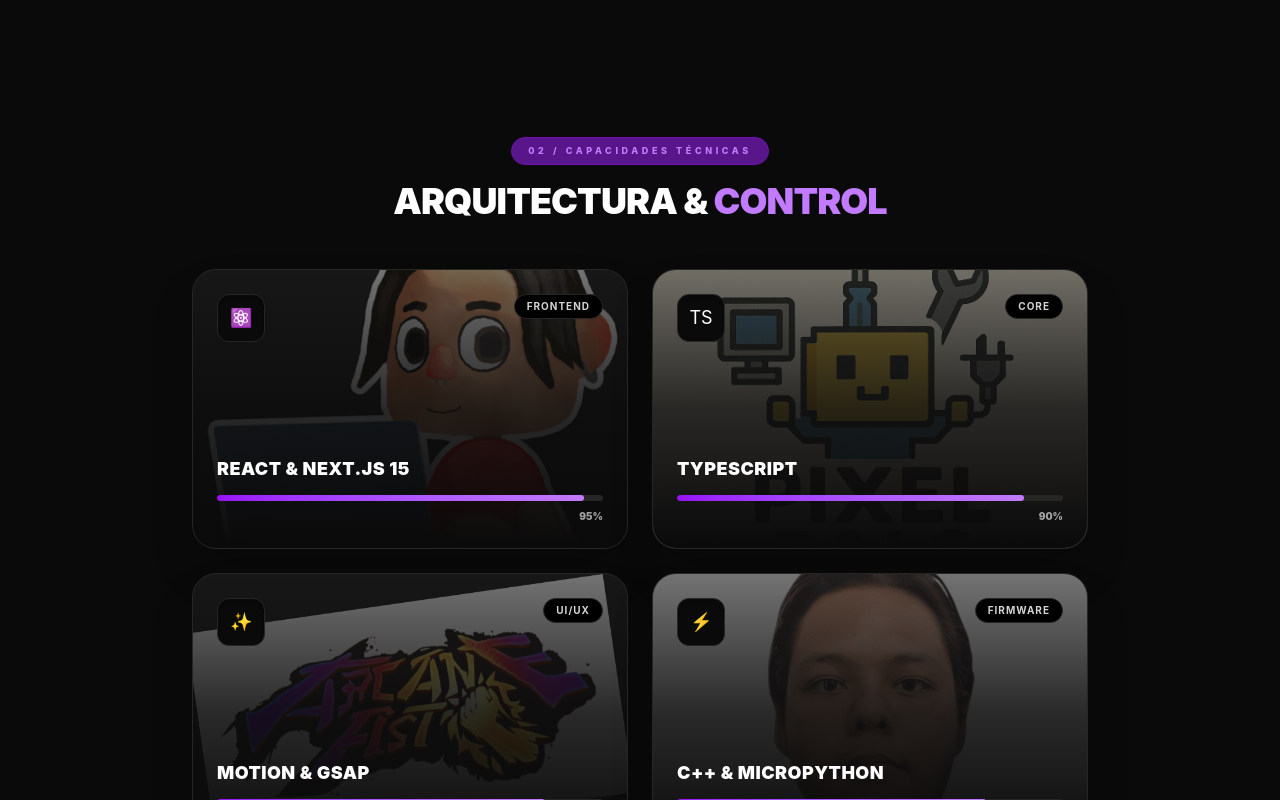
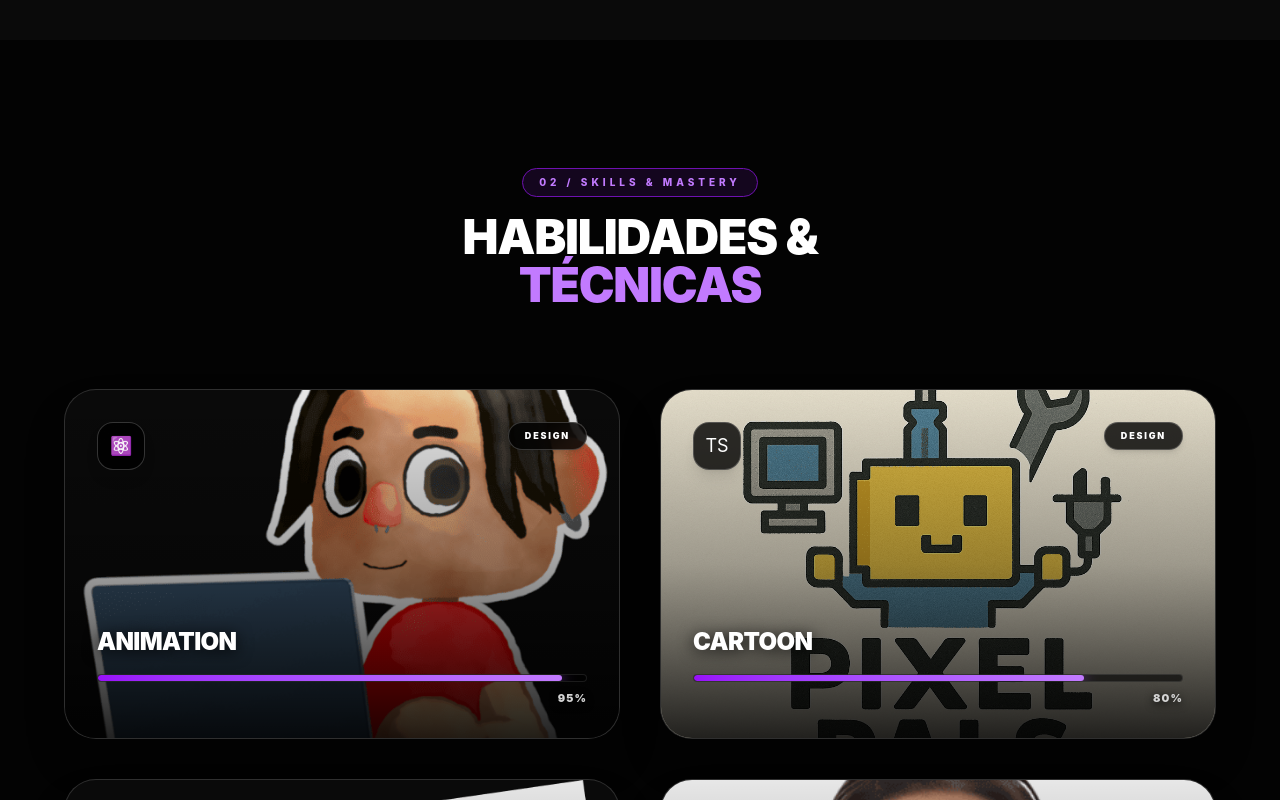
Before and after one commit to sentinel9999/LandingPage_Pedro, a Next.js app: page / in a window 1280 px wide. Shown: the part 1780-2580 px from the top of the page. Built offline with nearby package versions, Linux system fonts and the light colour scheme.

Commit message:
Correción a marco de habilidades

```diff
--- a/src/components/BentoCards.tsx
+++ b/src/components/BentoCards.tsx
@@ -5,10 +5,10 @@
 import Image from 'next/image';
 
 const skills = [
-  { name: 'React & Next.js 15', level: 95, cat: 'Frontend', icon: '⚛', image: '/img/image4.png' },
-  { name: 'TypeScript', level: 90, cat: 'Core', icon: 'TS', image: '/img/Logo.png' },
-  { name: 'Motion & GSAP', level: 85, cat: 'UI/UX', icon: '✨', image: '/img/Arcane.png' },
-  { name: 'C++ & MicroPython', level: 80, cat: 'Firmware', icon: '⚡', image: '/img/foto.png' },
+  { name: 'Animation', level: 95, cat: 'Design', icon: '⚛', image: '/img/image4.png' },
+  { name: 'Cartoon', level: 80, cat: 'Design', icon: 'TS', image: '/img/Logo.png' },
+  { name: 'Static image', level: 85, cat: 'Social media', icon: '✨', image: '/img/Arcane.png' },
+  { name: 'Photos', level: 70, cat: 'Photos', icon: '⚡', image: '/img/foto.png' },
 ];
 
 export default function BentoCards() {
@@ -17,70 +17,102 @@
     const x = (e.clientX - left - width / 2) / 25;
     const y = (e.clientY - top - height / 2) / 25;
     gsap.to(target.querySelector('.card-3d-target'), {
-      rotationY: x, rotationX: -y, ease: "power2.out", duration: 0.5
+      rotationY: x,
+      rotationX: -y,
+      ease: "power2.out",
+      duration: 0.5
     });
   };
 
   const handleMouseLeave = (target: HTMLElement) => {
     gsap.to(target.querySelector('.card-3d-target'), {
-      rotationY: 0, rotationX: 0, ease: "power3.out", duration: 1
+      rotationY: 0,
+      rotationX: 0,
+      ease: "power3.out",
+      duration: 1
     });
   };
 
   return (
-    <section id="capacidades" className="py-24 px-6 max-w-5xl mx-auto relative bg-neutral-950 text-white">
+    <section id="capacidades" className="py-32 px-6 max-w-7xl mx-auto relative bg-[#030303] text-white">
 
-      <div className="text-center max-w-xl mx-auto mb-12">
-        <span className="inline-block text-[9px] font-extrabold uppercase tracking-[0.4em] text-purple-400 px-4 py-1.5 rounded-full bg-purple-900 bg-opacity-20 border border-purple-800 mb-4">
-          02 / Capacidades Técnicas
+      {/* Encabezado */}
+      <div className="text-center max-w-xl mx-auto mb-20">
+        <span className="inline-block text-[10px] font-extrabold uppercase tracking-[0.4em] text-purple-400 px-4 py-1.5 rounded-full bg-purple-900/20 border border-purple-800 mb-4">
+          02 / Skills & Mastery
         </span>
-        <h2 className="text-3xl sm:text-4xl font-black uppercase tracking-tight">
-          Arquitectura & <span className="text-purple-400">Control</span>
+        <h2 className="text-4xl sm:text-5xl font-black uppercase tracking-tight">
+          Habilidades & <span className="text-purple-400">Técnicas</span>
         </h2>
       </div>
 
-      <div className="grid grid-cols-1 md:grid-cols-2 gap-6 max-w-4xl mx-auto">
+      {/* Grid con mayor separación (gap-10 en móvil, gap-12 en desktop) */}
+      <div className="grid grid-cols-1 md:grid-cols-2 gap-5 md:gap-10 max-w-6xl mx-auto">
         {skills.map((skill, index) => (
           <motion.div
             key={skill.name}
-            initial={{ opacity: 0, y: 20 }} whileInView={{ opacity: 1, y: 0 }} viewport={{ once: true, margin: "-50px" }}
-            transition={{ duration: 0.4, delay: index * 0.1 }}
+            initial={{ opacity: 0, y: 30 }}
+            whileInView={{ opacity: 1, y: 0 }}
+            viewport={{ once: true, margin: "-50px" }}
+            transition={{ duration: 0.5, delay: index * 0.1 }}
             onMouseMove={(e) => handleMouseMove(e, e.currentTarget)}
             onMouseLeave={(e) => handleMouseLeave(e.currentTarget)}
-            // 1. EL PADRE: Altura estricta y perspectiva fija. No tiene overflow hidden.
-            className="relative h-[280px] w-full [perspective:1000px] cursor-pointer group flex-none"
+            className="relative h-[320px] sm:h-[350px] w-full [perspective:1000px] cursor-pointer group flex-none"
           >
-            {/* 2. EL HIJO ANIMADO: Rota pero NO recorta. */}
+            {/* Contenedor 3D */}
             <div className="card-3d-target w-full h-full relative [transform-style:preserve-3d] will-change-transform">
 
-              {/* 3. EL CONTENEDOR DE RECORTE SEGURO: Aísla la imagen para que nunca se desborde */}
-              <div className="absolute inset-0 rounded-3xl overflow-hidden border border-neutral-800 bg-neutral-900 shadow-2xl [transform:translateZ(0)]">
+              {/* Contenedor de recorte */}
+              <div className="absolute inset-0 rounded-[2rem] overflow-hidden border border-white/15 bg-neutral-950 shadow-2xl [transform:translateZ(0)] transition-colors duration-500 group-hover:border-purple-500/50 group-hover:shadow-[0_0_40px_rgba(168,85,247,0.25)]">
+
+                {/* Imagen nítida con zoom */}
                 <Image
-                  src={skill.image} alt={skill.name} fill sizes="(max-width: 768px) 100vw, 50vw"
-                  className="object-cover opacity-40 group-hover:opacity-70 group-hover:scale-105 transition-transform duration-700"
+                  src={skill.image}
+                  alt={skill.name}
+                  fill
+                  sizes="(max-width: 768px) 100vw, 50vw"
+                  className="object-cover object-center opacity-90 group-hover:opacity-100 group-hover:scale-110 transition-all duration-700 ease-out"
                 />
 
-                <div className="absolute inset-0 bg-gradient-to-t from-neutral-950 via-neutral-950/70 to-transparent pointer-events-none" />
+                {/* Sombra suave solo en la base para proteger el texto */}
+                <div className="absolute inset-0 bg-gradient-to-t from-black/85 via-black/30 to-transparent pointer-events-none" />
 
-                <div className="absolute inset-0 p-6 flex flex-col justify-between z-20 pointer-events-none">
+                {/* Contenido */}
+                <div className="absolute inset-0 p-8 flex flex-col justify-between z-20 pointer-events-none">
+
+                  {/* Fila Superior */}
                   <div className="flex justify-between items-start">
-                    <div className="w-12 h-12 rounded-xl bg-neutral-950 border border-neutral-800 flex items-center justify-center text-lg shadow-inner">
+                    <div className="w-12 h-12 rounded-2xl bg-black/80 border border-white/20 backdrop-blur-md flex items-center justify-center text-lg shadow-lg group-hover:border-purple-500/60 transition-colors">
                       {skill.icon}
                     </div>
-                    <span className="text-[10px] font-bold uppercase tracking-widest text-neutral-300 px-3 py-1 rounded-full border border-neutral-800 bg-black bg-opacity-60 flex-none">
+                    <span className="text-[9px] font-black uppercase tracking-[0.2em] text-white px-4 py-1.5 rounded-full border border-white/20 bg-black/80 backdrop-blur-md flex-none shadow-md">
                       {skill.cat}
                     </span>
                   </div>
 
+                  {/* Fila Inferior: Título y Progreso */}
                   <div>
-                    <h3 className="text-lg font-black uppercase tracking-wide text-white mb-3">{skill.name}</h3>
-                    <div className="w-full h-1.5 bg-neutral-800 rounded-full overflow-hidden relative">
-                      <div style={{ width: `${skill.level}%` }} className="absolute top-0 left-0 h-full bg-gradient-to-r from-purple-600 to-purple-400 rounded-full transition-all duration-1000" />
+                    <h3 className="text-2xl font-black uppercase tracking-tight text-white mb-4 drop-shadow-[0_2px_8px_rgba(0,0,0,0.9)] group-hover:text-purple-300 transition-colors">
+                      {skill.name}
+                    </h3>
+
+                    <div className="w-full h-2 bg-black/60 border border-white/10 rounded-full overflow-hidden relative backdrop-blur-md">
+                      <motion.div
+                        initial={{ width: 0 }}
+                        whileInView={{ width: `${skill.level}%` }}
+                        viewport={{ once: true }}
+                        transition={{ duration: 1.2, ease: "easeOut", delay: 0.2 }}
+                        className="absolute top-0 left-0 h-full bg-gradient-to-r from-purple-600 to-purple-400 rounded-full shadow-[0_0_14px_rgba(168,85,247,0.9)]"
+                      />
                     </div>
+
                     <div className="flex justify-end mt-2">
-                      <span className="text-[10px] font-black text-neutral-400">{skill.level}%</span>
+                      <span className="text-[11px] font-black tracking-widest text-neutral-300 drop-shadow-[0_2px_4px_rgba(0,0,0,0.9)]">
+                        {skill.level}%
+                      </span>
                     </div>
                   </div>
+
                 </div>
               </div>
 
```
